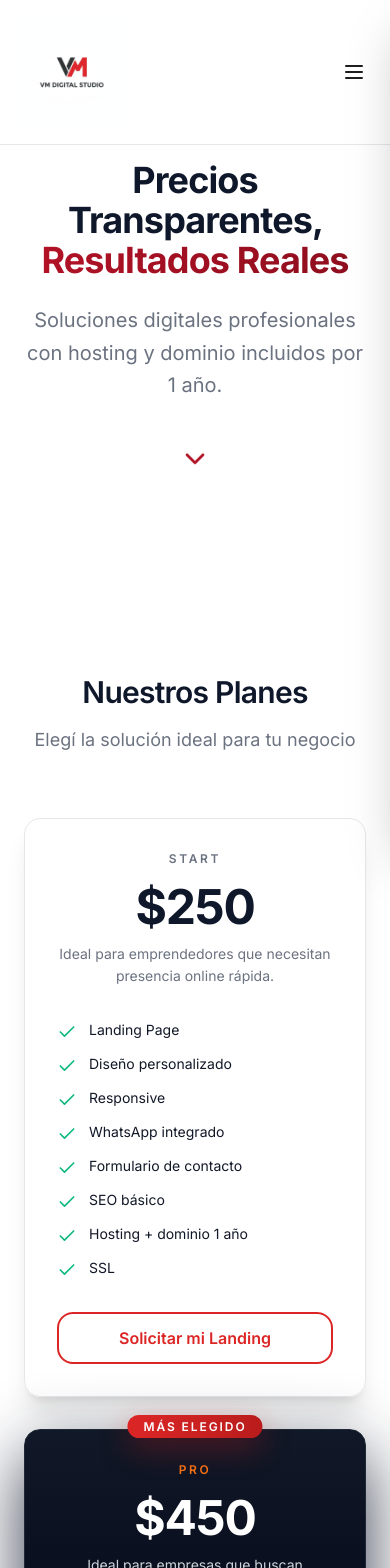
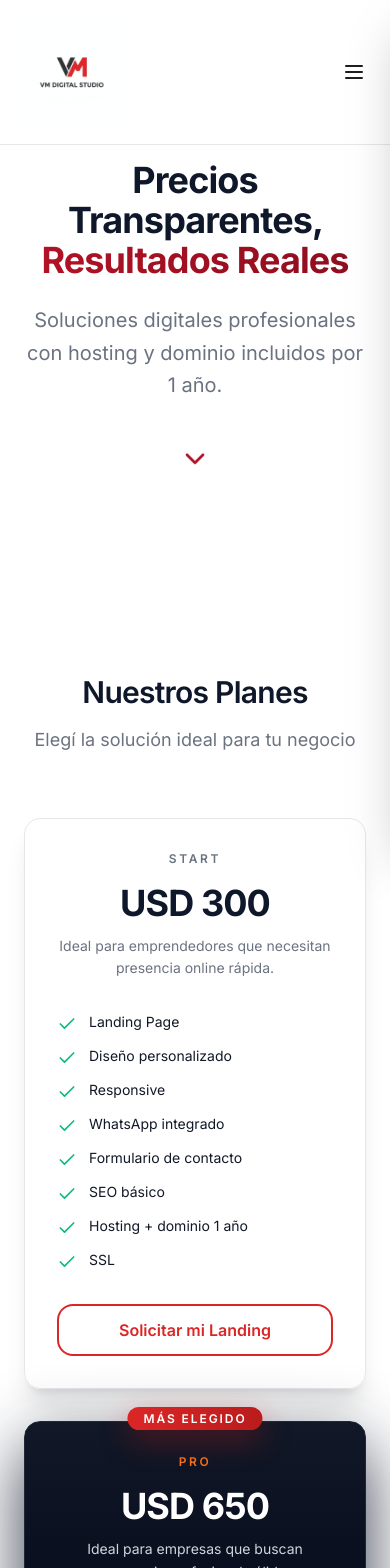
Before and after one commit to victor-desarrollador/VMdigitalstudio, a React (Vite) app: page /planes in a window 390 px wide. Shown: the top 1568 px of the page. Built offline with nearby package versions, Linux system fonts and the light colour scheme.

Commit message:
Revise pricing and add maintenance plans
Updated pricing details and added maintenance plans.

```diff
--- a/src/pages/PricingPage.jsx
+++ b/src/pages/PricingPage.jsx
@@ -1,7 +1,7 @@
 import React, { useState } from 'react';
 import { Link } from 'react-router-dom';
 import { motion } from 'framer-motion';
-import { Check, X, ChevronDown, MessageCircle, Calendar } from 'lucide-react';
+import { Check, X, ChevronDown, MessageCircle, Calendar, Shield, RefreshCw } from 'lucide-react';
 import { PageContainer, GlassCard } from '../components/ui/Layout';
 
 // ═══════════════════════════════════════════
@@ -12,7 +12,7 @@ const pricingPlans = [
   {
     id: 'start',
     name: 'START',
-    price: '$250',
+    price: 'USD 300',
     description: 'Ideal para emprendedores que necesitan presencia online rápida.',
     features: [
       'Landing Page',
@@ -31,7 +31,7 @@ const pricingPlans = [
   {
     id: 'pro',
     name: 'PRO',
-    price: '$450',
+    price: 'USD 650',
     badge: 'Más Elegido',
     description: 'Ideal para empresas que buscan presencia profesional sólida.',
     features: [
@@ -51,7 +51,7 @@ const pricingPlans = [
   {
     id: 'ecommerce',
     name: 'ECOMMERCE',
-    price: '$1200',
+    price: 'USD 1.200',
     description: 'Ideal para marcas que desean vender online de forma escalable.',
     features: [
       'Tienda online completa',
@@ -69,6 +69,41 @@ const pricingPlans = [
     cta: 'Quiero vender online',
     highlighted: false,
     buttonStyle: 'solid'
+  }
+];
+
+const maintenancePlans = [
+  {
+    id: 'maint-basic',
+    name: 'Básico',
+    price: 'USD 30',
+    period: '/mes',
+    description: 'Mantenimiento esencial para sitios activos.',
+    features: [
+      'Actualizaciones mensuales',
+      'Backups mensuales',
+      'Monitoreo de uptime',
+      'SSL renovado',
+      'Soporte por email'
+    ],
+    highlighted: false
+  },
+  {
+    id: 'maint-pro',
+    name: 'Pro',
+    price: 'USD 60',
+    period: '/mes',
+    description: 'Soporte prioritario y mayor frecuencia de backups.',
+    features: [
+      'Actualizaciones semanales',
+      'Backups diarios',
+      'Monitoreo de uptime 24/7',
+      'SSL renovado',
+      'Soporte por WhatsApp',
+      'Hasta 2 cambios de contenido/mes',
+      'Reporte mensual de estado'
+    ],
+    highlighted: true
   }
 ];
 
@@ -166,7 +201,7 @@ const faqs = [
   },
   {
     question: '¿Cuánto tarda el desarrollo?',
-    answer: 'Plan START: 7-10 días hábiles. Plan PRO: 15-20 días hábiles. Plan ECOMMERCE: 30-45 días hábiles. Los tiempos pueden variar según la complejidad de requisitos específicos y la disponibilidad de contenidos.'
+    answer: 'Plan START: 5-7 días hábiles. Plan PRO: 7-10 días hábiles. Plan ECOMMERCE: 15+ días hábiles. Los tiempos pueden variar según la complejidad de requisitos específicos y la disponibilidad de contenidos.'
   },
   {
     question: '¿Puedo cambiar de plan?',
@@ -178,11 +213,11 @@ const faqs = [
   },
   {
     question: '¿Ofrecen soporte?',
-    answer: 'Sí. Todos los planes incluyen 30 días de soporte post-lanzamiento sin cargo. Después podés contratar paquetes de mantenimiento mensual o soporte puntual según necesites.'
+    answer: 'Sí. Todos los planes incluyen 7 días de soporte post-lanzamiento sin cargo. Después podés contratar uno de nuestros planes de mantenimiento mensual según tus necesidades.'
   },
   {
     question: '¿Aceptan pagos en cuotas?',
-    answer: 'Sí, aceptamos tarjetas de crédito con financiación en cuotas, transferencias bancarias y pagos mediante Mercado Pago. Consultanos por opciones de pago flexibles.'
+    answer: 'Sí. Trabajamos con un esquema de 50% de anticipo al inicio y 50% contra entrega. Aceptamos transferencias bancarias y Mercado Pago. Consultanos por opciones de pago flexibles.'
   }
 ];
 
@@ -191,29 +226,12 @@ const faqs = [
 // ═══════════════════════════════════════════
 
 const PricingCard = ({ plan }) => {
-  const {
-    name,
-    price,
-    badge,
-    description,
-    features,
-    cta,
-    highlighted,
-    buttonStyle
-  } = plan;
+  const { name, price, badge, description, features, cta, highlighted, buttonStyle } = plan;
 
   const getButtonClasses = () => {
     const base = 'w-full py-3 px-6 rounded-2xl font-semibold transition-all duration-300 ease-in-out block text-center';
-
-    if (buttonStyle === 'gradient') {
-      return `${base} bg-gradient-to-r from-red-600 to-red-700 text-white shadow-[0_10px_40px_rgba(185,28,28,0.35)] hover:scale-105`;
-    }
-
-    if (buttonStyle === 'solid') {
-      return `${base} bg-red-600 text-white hover:bg-red-700 shadow-[0_10px_40px_rgba(185,28,28,0.25)] hover:scale-105`;
-    }
-
-    // outline
+    if (buttonStyle === 'gradient') return `${base} bg-gradient-to-r from-red-600 to-red-700 text-white shadow-[0_10px_40px_rgba(185,28,28,0.35)] hover:scale-105`;
+    if (buttonStyle === 'solid') return `${base} bg-red-600 text-white hover:bg-red-700 shadow-[0_10px_40px_rgba(185,28,28,0.25)] hover:scale-105`;
     return `${base} border-2 border-red-600 text-red-600 hover:bg-red-600 hover:text-white hover:scale-105 hover:shadow-[0_10px_40px_rgba(185,28,28,0.25)]`;
   };
 
@@ -225,7 +243,6 @@ const PricingCard = ({ plan }) => {
       transition={{ duration: 0.6 }}
       className={`group relative rounded-2xl ${highlighted ? 'lg:scale-105' : ''}`}
     >
-      {/* Badge for highlighted plan */}
       {badge && (
         <div className="absolute -top-4 left-1/2 -translate-x-1/2 z-10">
           <span className="bg-gradient-to-r from-red-600 to-red-700 text-white px-4 py-1 rounded-full text-xs font-semibold shadow-[0_10px_30px_rgba(185,28,28,0.4)] tracking-[0.16em] uppercase">
@@ -233,64 +250,90 @@ const PricingCard = ({ plan }) => {
           </span>
         </div>
       )}
-
-      <div
-        className={`h-full p-8 sm:p-9 transition-all duration-500 rounded-2xl border backdrop-blur-xl ${
+      <div className={`h-full p-8 sm:p-9 transition-all duration-500 rounded-2xl border backdrop-blur-xl ${
         highlighted
           ? 'bg-gradient-to-b from-[#111827] via-[#020617] to-[#111827] text-white border-gray-800 shadow-[0_26px_70px_rgba(15,23,42,0.85)]'
           : 'bg-white/80 border-gray-200 shadow-xl group-hover:shadow-2xl'
-        }`}
-      >
-        {/* Plan Header */}
+      }`}>
         <div className={`text-center mb-8 ${highlighted ? 'text-white' : ''}`}>
-          <h3
-            className={`text-xs font-semibold tracking-[0.22em] mb-4 uppercase ${
-              highlighted ? 'text-[#F97316]' : 'text-[#6B7280]'
-            }`}
-          >
+          <h3 className={`text-xs font-semibold tracking-[0.22em] mb-4 uppercase ${highlighted ? 'text-[#F97316]' : 'text-[#6B7280]'}`}>
             {name}
           </h3>
           <div className="mb-3">
-            <span
-              className={`text-5xl font-bold tracking-tight ${
-                highlighted ? 'text-white' : 'text-[#0F172A]'
-              }`}
-            >
+            <span className={`text-4xl font-bold tracking-tight ${highlighted ? 'text-white' : 'text-[#0F172A]'}`}>
               {price}
             </span>
           </div>
-          <p
-            className={`text-sm leading-relaxed ${
-              highlighted ? 'text-gray-300' : 'text-[#6B7280]'
-            }`}
-          >
+          <p className={`text-sm leading-relaxed ${highlighted ? 'text-gray-300' : 'text-[#6B7280]'}`}>
             {description}
           </p>
         </div>
-
-        {/* Features List */}
         <ul className="space-y-3 mb-8">
           {features.map((feature, index) => (
             <li key={index} className="flex items-start gap-3">
-              <Check
-                className={`w-5 h-5 flex-shrink-0 mt-0.5 ${
-                  highlighted ? 'text-[#22C55E]' : 'text-[#10B981]'
-                }`}
-              />
-              <span
-                className={`text-sm ${
-                  highlighted ? 'text-gray-100' : 'text-[#111827]'
-                }`}
-              >
-                {feature}
-              </span>
+              <Check className={`w-5 h-5 flex-shrink-0 mt-0.5 ${highlighted ? 'text-[#22C55E]' : 'text-[#10B981]'}`} />
+              <span className={`text-sm ${highlighted ? 'text-gray-100' : 'text-[#111827]'}`}>{feature}</span>
             </li>
           ))}
         </ul>
+        <Link to="/contacto" className={getButtonClasses()}>{cta}</Link>
+      </div>
+    </motion.div>
+  );
+};
 
-        {/* CTA Button */}
-        <Link to="/contacto" className={getButtonClasses()}>
-          {cta}
+const MaintenanceCard = ({ plan }) => {
+  const { name, price, period, description, features, highlighted } = plan;
+
+  return (
+    <motion.div
+      initial={{ opacity: 0, y: 24 }}
+      whileInView={{ opacity: 1, y: 0 }}
+      whileHover={{ y: -4 }}
+      transition={{ duration: 0.5 }}
+      className="group relative rounded-2xl"
+    >
+      <div className={`h-full p-8 rounded-2xl border transition-all duration-500 ${
+        highlighted
+          ? 'bg-gradient-to-b from-[#111827] via-[#020617] to-[#111827] text-white border-gray-800 shadow-[0_26px_70px_rgba(15,23,42,0.85)]'
+          : 'bg-white border-gray-200 shadow-xl group-hover:shadow-2xl'
+      }`}>
+        {highlighted && (
+          <div className="absolute -top-4 left-1/2 -translate-x-1/2">
+            <span className="bg-gradient-to-r from-red-600 to-red-700 text-white px-4 py-1 rounded-full text-xs font-semibold tracking-[0.16em] uppercase shadow-lg">
+              Recomendado
+            </span>
+          </div>
+        )}
+        <div className="text-center mb-6">
+          <h3 className={`text-xs font-semibold tracking-[0.22em] mb-3 uppercase ${highlighted ? 'text-[#F97316]' : 'text-[#6B7280]'}`}>
+            Mantenimiento {name}
+          </h3>
+          <div className="flex items-end justify-center gap-1 mb-2">
+            <span className={`text-4xl font-bold tracking-tight ${highlighted ? 'text-white' : 'text-[#0F172A]'}`}>
+              {price}
+            </span>
+            <span className={`text-sm mb-2 ${highlighted ? 'text-gray-400' : 'text-[#6B7280]'}`}>{period}</span>
+          </div>
+          <p className={`text-sm ${highlighted ? 'text-gray-300' : 'text-[#6B7280]'}`}>{description}</p>
+        </div>
+        <ul className="space-y-3 mb-8">
+          {features.map((feature, index) => (
+            <li key={index} className="flex items-start gap-3">
+              <Check className={`w-5 h-5 flex-shrink-0 mt-0.5 ${highlighted ? 'text-[#22C55E]' : 'text-[#10B981]'}`} />
+              <span className={`text-sm ${highlighted ? 'text-gray-100' : 'text-[#111827]'}`}>{feature}</span>
+            </li>
+          ))}
+        </ul>
+        <Link
+          to="/contacto"
+          className={`w-full py-3 px-6 rounded-2xl font-semibold transition-all duration-300 block text-center ${
+            highlighted
+              ? 'bg-gradient-to-r from-red-600 to-red-700 text-white shadow-[0_10px_40px_rgba(185,28,28,0.35)] hover:scale-105'
+              : 'border-2 border-red-600 text-red-600 hover:bg-red-600 hover:text-white hover:scale-105'
+          }`}
+        >
+          Contratar mantenimiento
         </Link>
       </div>
     </motion.div>
@@ -298,78 +341,35 @@ const PricingCard = ({ plan }) => {
 };
 
 const FeatureCell = ({ value }) => {
-  if (value === true) {
-    return (
-      <div className="flex justify-center">
-        <Check className="w-5 h-5 text-[#10B981]" />
-      </div>
-    );
-  }
-
-  if (value === false) {
-    return (
-      <div className="flex justify-center">
-        <X className="w-5 h-5 text-[#E5E7EB]" />
-      </div>
-    );
-  }
-
-  return (
-    <div className="text-center text-sm text-[#1E1E1E]">
-      {value}
-    </div>
-  );
+  if (value === true) return <div className="flex justify-center"><Check className="w-5 h-5 text-[#10B981]" /></div>;
+  if (value === false) return <div className="flex justify-center"><X className="w-5 h-5 text-[#E5E7EB]" /></div>;
+  return <div className="text-center text-sm text-[#1E1E1E]">{value}</div>;
 };
 
-const FeatureRow = ({ feature, index }) => {
-  return (
+const FeatureRow = ({ feature, index }) => (
   <tr className={`${index % 2 === 0 ? 'bg-white' : 'bg-[#F8F9FA]'} hover:bg-gray-50 transition-colors duration-200`}>
-      <td className="px-6 py-4 text-sm font-medium text-[#1E1E1E]">
-        {feature.name}
-      </td>
-      <td className="px-6 py-4">
-        <FeatureCell value={feature.start} />
-      </td>
-      <td className="px-6 py-4 bg-red-50/30">
-        <FeatureCell value={feature.pro} />
-      </td>
-      <td className="px-6 py-4">
-        <FeatureCell value={feature.ecommerce} />
-      </td>
+    <td className="px-6 py-4 text-sm font-medium text-[#1E1E1E]">{feature.name}</td>
+    <td className="px-6 py-4"><FeatureCell value={feature.start} /></td>
+    <td className="px-6 py-4 bg-red-50/30"><FeatureCell value={feature.pro} /></td>
+    <td className="px-6 py-4"><FeatureCell value={feature.ecommerce} /></td>
   </tr>
 );
-};
 
-const FAQItem = ({ faq, isOpen, onToggle }) => {
-  return (
+const FAQItem = ({ faq, isOpen, onToggle }) => (
   <div className="border-b border-[#E5E7EB] last:border-b-0">
     <button
       onClick={onToggle}
       className="w-full py-5 px-6 flex justify-between items-center text-left hover:bg-[#F8F9FA] transition-colors duration-200"
       aria-expanded={isOpen}
     >
-        <span className="font-semibold text-[#1E1E1E] pr-4">
-          {faq.question}
-        </span>
-        <ChevronDown
-          className={`w-5 h-5 text-[#B11226] flex-shrink-0 transition-transform duration-300 ${isOpen ? 'rotate-180' : ''
-            }`}
-        />
+      <span className="font-semibold text-[#1E1E1E] pr-4">{faq.question}</span>
+      <ChevronDown className={`w-5 h-5 text-[#B11226] flex-shrink-0 transition-transform duration-300 ${isOpen ? 'rotate-180' : ''}`} />
     </button>
-
-      <div
-        className={`
-          overflow-hidden transition-all duration-300 ease-in-out
-          ${isOpen ? 'max-h-96 opacity-100' : 'max-h-0 opacity-0'}
-        `}
-      >
-        <div className="px-6 pb-5 text-[#6B7280] leading-relaxed">
-          {faq.answer}
-        </div>
+    <div className={`overflow-hidden transition-all duration-300 ease-in-out ${isOpen ? 'max-h-96 opacity-100' : 'max-h-0 opacity-0'}`}>
+      <div className="px-6 pb-5 text-[#6B7280] leading-relaxed">{faq.answer}</div>
     </div>
   </div>
 );
-};
 
 // ═══════════════════════════════════════════
 // MAIN COMPONENT
@@ -377,17 +377,12 @@ const FAQItem = ({ faq, isOpen, onToggle }) => {
 
 const PricingPage = () => {
   const [openFAQ, setOpenFAQ] = useState(null);
-
-  const toggleFAQ = (index) => {
-    setOpenFAQ(openFAQ === index ? null : index);
-  };
+  const toggleFAQ = (index) => setOpenFAQ(openFAQ === index ? null : index);
 
   return (
     <div className="min-h-screen bg-white">
 
-      {/* ═══════════════════════════════════════════
-          HERO SECTION
-      ═══════════════════════════════════════════ */}
+      {/* HERO */}
       <section className="relative overflow-hidden py-24 md:py-32">
         <div className="pointer-events-none absolute inset-0 -z-10">
           <div className="absolute -top-32 -left-16 w-[420px] h-[420px] bg-[#B11226]/10 rounded-full blur-[110px]" />
@@ -411,21 +406,15 @@ const PricingPage = () => {
               Soluciones digitales profesionales con hosting y dominio incluidos por 1 año.
             </p>
           </motion.div>
-
-          {/* Scroll Indicator */}
           <div className="flex justify-center mt-12">
             <ChevronDown className="w-8 h-8 text-[#B11226] animate-bounce" />
           </div>
         </PageContainer>
       </section>
 
-      {/* ═══════════════════════════════════════════
-          PRICING CARDS SECTION
-      ═══════════════════════════════════════════ */}
+      {/* PRICING CARDS */}
       <section className="py-24 md:py-32 bg-white">
         <PageContainer>
-
-          {/* Section Header */}
           <motion.div
             initial={{ opacity: 0, y: 24 }}
             whileInView={{ opacity: 1, y: 0 }}
@@ -436,45 +425,83 @@ const PricingPage = () => {
             <h2 className="text-3xl md:text-5xl font-semibold text-[#0F172A] tracking-tight mb-4">
               Nuestros Planes
             </h2>
-            <p className="text-lg text-[#6B7280]">
-              Elegí la solución ideal para tu negocio
-            </p>
+            <p className="text-lg text-[#6B7280]">Elegí la solución ideal para tu negocio</p>
           </motion.div>
 
-          {/* Pricing Cards Grid */}
           <motion.div
             initial="hidden"
             whileInView="visible"
             viewport={{ once: true, margin: '-80px' }}
             variants={{
               hidden: { opacity: 0, y: 20 },
-              visible: {
-                opacity: 1,
-                y: 0,
-                transition: { staggerChildren: 0.1, duration: 0.5 }
-              }
+              visible: { opacity: 1, y: 0, transition: { staggerChildren: 0.1, duration: 0.5 } }
             }}
             className="grid md:grid-cols-3 gap-8 lg:gap-10"
           >
             {pricingPlans.map((plan) => (
-              <motion.div
-                key={plan.id}
-                variants={{ hidden: { opacity: 0, y: 20 }, visible: { opacity: 1, y: 0 } }}
-              >
+              <motion.div key={plan.id} variants={{ hidden: { opacity: 0, y: 20 }, visible: { opacity: 1, y: 0 } }}>
                 <PricingCard plan={plan} />
               </motion.div>
             ))}
           </motion.div>
 
+          {/* Payment note */}
+          <motion.p
+            initial={{ opacity: 0 }}
+            whileInView={{ opacity: 1 }}
+            viewport={{ once: true }}
+            transition={{ duration: 0.6, delay: 0.3 }}
+            className="text-center text-sm text-[#6B7280] mt-8"
+          >
+            50% de anticipo al inicio · 50% contra entrega · Precios en USD
+          </motion.p>
         </PageContainer>
       </section>
 
-      {/* ═══════════════════════════════════════════
-          COMPARISON TABLE SECTION
-      ═══════════════════════════════════════════ */}
+      {/* MANTENIMIENTO */}
       <section className="py-24 md:py-32 bg-[#F8F9FA]">
         <PageContainer>
+          <motion.div
+            initial={{ opacity: 0, y: 24 }}
+            whileInView={{ opacity: 1, y: 0 }}
+            viewport={{ once: true, margin: '-120px' }}
+            transition={{ duration: 0.6 }}
+            className="text-center mb-16"
+          >
+            <div className="flex items-center justify-center gap-3 mb-4">
+              <RefreshCw className="w-7 h-7 text-[#B11226]" />
+              <h2 className="text-3xl md:text-4xl font-semibold text-[#0F172A] tracking-tight">
+                Mantenimiento Mensual
+              </h2>
+            </div>
+            <p className="text-lg text-[#6B7280] max-w-2xl mx-auto">
+              Mantené tu sitio seguro, actualizado y funcionando al 100% sin preocuparte por nada técnico.
+            </p>
+          </motion.div>
 
+          <div className="grid md:grid-cols-2 gap-8 max-w-3xl mx-auto">
+            {maintenancePlans.map((plan) => (
+              <MaintenanceCard key={plan.id} plan={plan} />
+            ))}
+          </div>
+
+          {/* Included in all plans note */}
+          <motion.div
+            initial={{ opacity: 0, y: 16 }}
+            whileInView={{ opacity: 1, y: 0 }}
+            viewport={{ once: true }}
+            transition={{ duration: 0.6, delay: 0.2 }}
+            className="mt-10 flex items-center justify-center gap-2 text-sm text-[#6B7280]"
+          >
+            <Shield className="w-4 h-4 text-[#10B981]" />
+            <span>Todos los planes incluyen 7 días de soporte post-lanzamiento sin cargo</span>
+          </motion.div>
+        </PageContainer>
+      </section>
+
+      {/* COMPARISON TABLE */}
+      <section className="py-24 md:py-32 bg-white">
+        <PageContainer>
           <motion.div
             initial={{ opacity: 0, y: 24 }}
             whileInView={{ opacity: 1, y: 0 }}
@@ -485,9 +512,7 @@ const PricingPage = () => {
             <h2 className="text-3xl md:text-4xl font-semibold text-[#0F172A] tracking-tight mb-4">
               Comparación Detallada
             </h2>
-            <p className="text-lg text-[#6B7280]">
-              Descubrí qué incluye cada plan
-            </p>
+            <p className="text-lg text-[#6B7280]">Descubrí qué incluye cada plan</p>
           </motion.div>
 
           <GlassCard className="bg-white rounded-2xl shadow-lg overflow-hidden p-0">
@@ -495,18 +520,10 @@ const PricingPage = () => {
               <table className="w-full">
                 <thead className="bg-[#0F172A] text-white sticky top-0">
                   <tr>
-                    <th className="px-6 py-4 text-left text-sm font-bold uppercase tracking-wider">
-                      Característica
-                    </th>
-                    <th className="px-6 py-4 text-center text-sm font-bold uppercase tracking-wider">
-                      START
-                    </th>
-                    <th className="px-6 py-4 text-center text-sm font-bold uppercase tracking-wider bg-[#B11226]">
-                      PRO
-                    </th>
-                    <th className="px-6 py-4 text-center text-sm font-bold uppercase tracking-wider">
-                      ECOMMERCE
-                    </th>
+                    <th className="px-6 py-4 text-left text-sm font-bold uppercase tracking-wider">Característica</th>
+                    <th className="px-6 py-4 text-center text-sm font-bold uppercase tracking-wider">START</th>
+                    <th className="px-6 py-4 text-center text-sm font-bold uppercase tracking-wider bg-[#B11226]">PRO</th>
+                    <th className="px-6 py-4 text-center text-sm font-bold uppercase tracking-wider">ECOMMERCE</th>
                   </tr>
                 </thead>
                 <tbody>
@@ -517,16 +534,12 @@ const PricingPage = () => {
               </table>
             </div>
           </GlassCard>
-
         </PageContainer>
       </section>
 
-      {/* ═══════════════════════════════════════════
-          FAQ SECTION
-      ═══════════════════════════════════════════ */}
-      <section className="py-24 md:py-32 bg-white">
+      {/* FAQ */}
+      <section className="py-24 md:py-32 bg-[#F8F9FA]">
         <PageContainer className="max-w-4xl">
-
           <motion.div
             initial={{ opacity: 0, y: 24 }}
             whileInView={{ opacity: 1, y: 0 }}
@@ -541,42 +554,31 @@ const PricingPage = () => {
 
           <GlassCard className="bg-white rounded-2xl shadow-lg overflow-hidden border border-[#E5E7EB]">
             {faqs.map((faq, index) => (
-              <FAQItem
-                key={index}
-                faq={faq}
-                isOpen={openFAQ === index}
-                onToggle={() => toggleFAQ(index)}
-              />
+              <FAQItem key={index} faq={faq} isOpen={openFAQ === index} onToggle={() => toggleFAQ(index)} />
             ))}
           </GlassCard>
-
         </PageContainer>
       </section>
 
-      {/* ═══════════════════════════════════════════
-          FINAL CTA SECTION
-      ═══════════════════════════════════════════ */}
+      {/* FINAL CTA */}
       <section className="py-24 md:py-28 bg-gradient-to-br from-[#0F172A] via-[#020617] to-[#111827] text-white relative overflow-hidden">
         <div className="pointer-events-none absolute inset-0 -z-10">
           <div className="absolute -top-24 right-10 w-80 h-80 bg-[#B11226]/25 blur-3xl" />
           <div className="absolute -bottom-24 left-0 w-72 h-72 bg-[#0EA5E9]/25 blur-3xl" />
         </div>
-
         <PageContainer className="max-w-4xl text-center">
-
           <motion.h2
             initial={{ opacity: 0, y: 24 }}
             whileInView={{ opacity: 1, y: 0 }}
             viewport={{ once: true, margin: '-100px' }}
             transition={{ duration: 0.6 }}
-            className="text-3xl md:text-4xl lg:text-5xl font-semibold tracking-tight mb-6"
+            className="text-3xl md:text-5xl font-semibold tracking-tight mb-6"
           >
             ¿Listo para tener una web que{' '}
             <span className="bg-gradient-to-r from-red-500 to-red-600 bg-clip-text text-transparent">
               realmente genere clientes?
             </span>
           </motion.h2>
-
           <motion.p
             initial={{ opacity: 0, y: 16 }}
             whileInView={{ opacity: 1, y: 0 }}
@@ -586,7 +588,6 @@ const PricingPage = () => {
           >
             Transformá tus visitantes en clientes con un diseño enfocado en la conversión.
           </motion.p>
-
           <motion.div
             initial={{ opacity: 0, y: 16 }}
             whileInView={{ opacity: 1, y: 0 }}
@@ -594,31 +595,23 @@ const PricingPage = () => {
             transition={{ duration: 0.6, delay: 0.1 }}
             className="flex flex-col sm:flex-row gap-6 justify-center items-center"
           >
-            {/* Primary CTA */}
-            <motion.div className="w-full sm:w-auto">
             <Link
               to="/contacto"
-                className="w-full inline-flex justify-center items-center bg-gradient-to-r from-red-600 to-red-700 text-white px-8 py-4 rounded-2xl font-semibold text-lg shadow-[0_10px_40px_rgba(185,28,28,0.35)] hover:scale-105 transition-all duration-300"
+              className="w-full sm:w-auto inline-flex justify-center items-center bg-gradient-to-r from-red-600 to-red-700 text-white px-8 py-4 rounded-2xl font-semibold text-lg shadow-[0_10px_40px_rgba(185,28,28,0.35)] hover:scale-105 transition-all duration-300"
             >
               <Calendar className="w-5 h-5 mr-3" />
               Solicitar mi página web profesional
             </Link>
-            </motion.div>
-
-            {/* WhatsApp CTA */}
-            <motion.div className="w-full sm:w-auto">
             <a
               href="https://wa.me/5493813475776"
               target="_blank"
               rel="noopener noreferrer"
-                className="w-full inline-flex justify-center items-center bg-emerald-600 hover:bg-emerald-500 text-white px-8 py-4 rounded-2xl font-semibold text-lg shadow-[0_10px_40px_rgba(5,150,105,0.3)] hover:scale-105 transition-all duration-300"
+              className="w-full sm:w-auto inline-flex justify-center items-center bg-emerald-600 hover:bg-emerald-500 text-white px-8 py-4 rounded-2xl font-semibold text-lg shadow-[0_10px_40px_rgba(5,150,105,0.3)] hover:scale-105 transition-all duration-300"
             >
               <MessageCircle className="w-5 h-5 mr-3" />
               Contactar por WhatsApp
             </a>
           </motion.div>
-          </motion.div>
-
         </PageContainer>
       </section>
 
```
Lines whose indentation alone changed are shown as unchanged.
